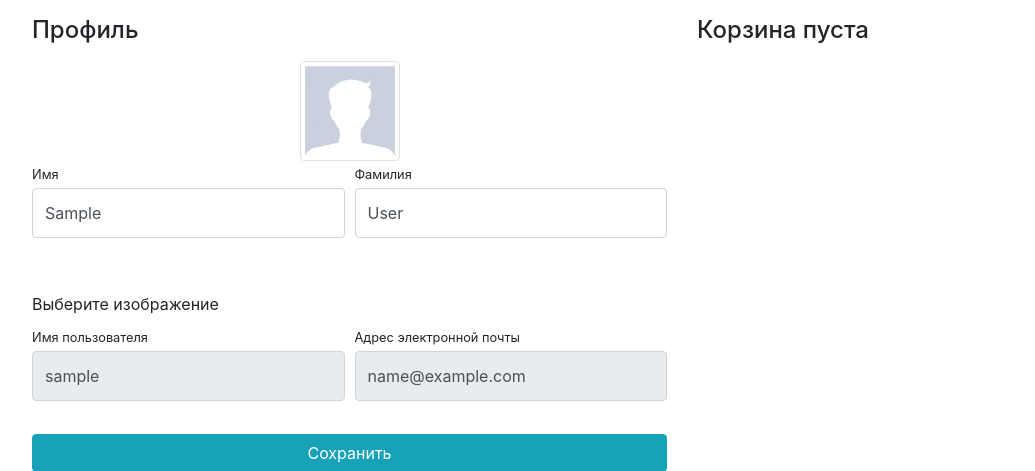
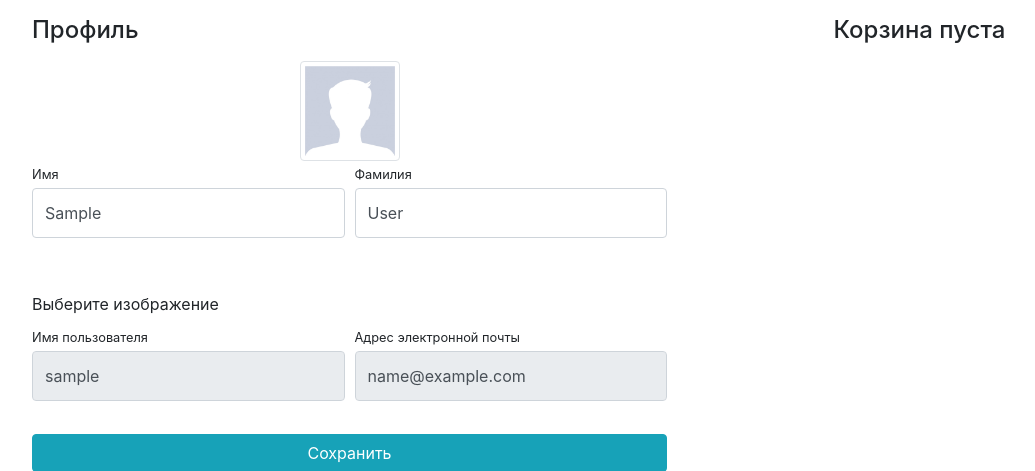
Before and after one commit to Mind-Insight/store-django, a Django app: page /users/profile/ in a window 1280 px wide. Shown: the part 56-527 px from the top of the page, without its empty margins (53-1088 px from the left). Run offline with Django 4.2, Linux system fonts and the light colour scheme; the visitor is signed in with stand-in values (Sample User, id 1); data that the repository does not hold is empty; some libraries are stand-ins or nearby versions.

Commit message:
some changes in carts.html

```diff
--- a/products/templates/products/carts.html
+++ b/products/templates/products/carts.html
@@ -33,5 +33,5 @@
         Оформить заказ
     </a>
 {% else %}
-    <h4 class="mt-3 mb-3 d-flex justify-content-between align-items-center mb-3">Корзина пуста</h4>
+    <h4 class="mt-3 mb-3 text-center">Корзина пуста</h4>
 {% endif %}
```
